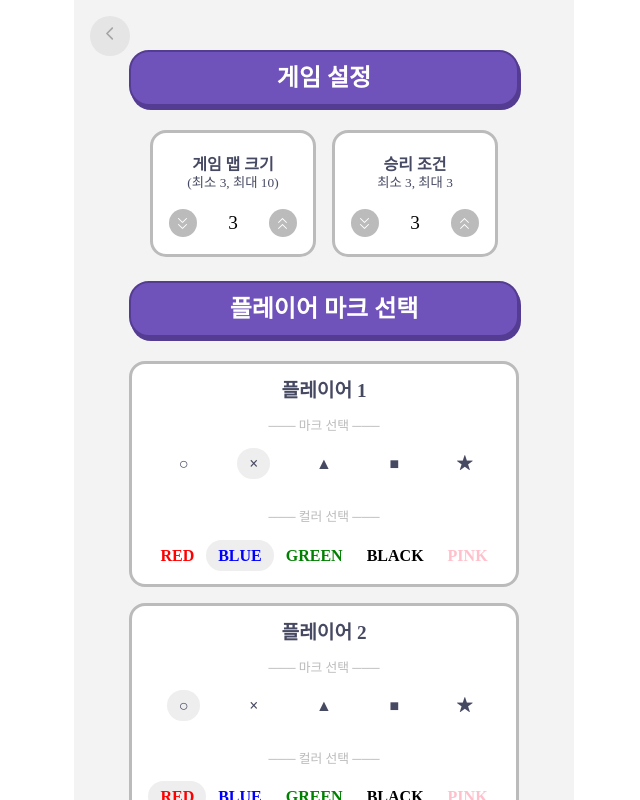
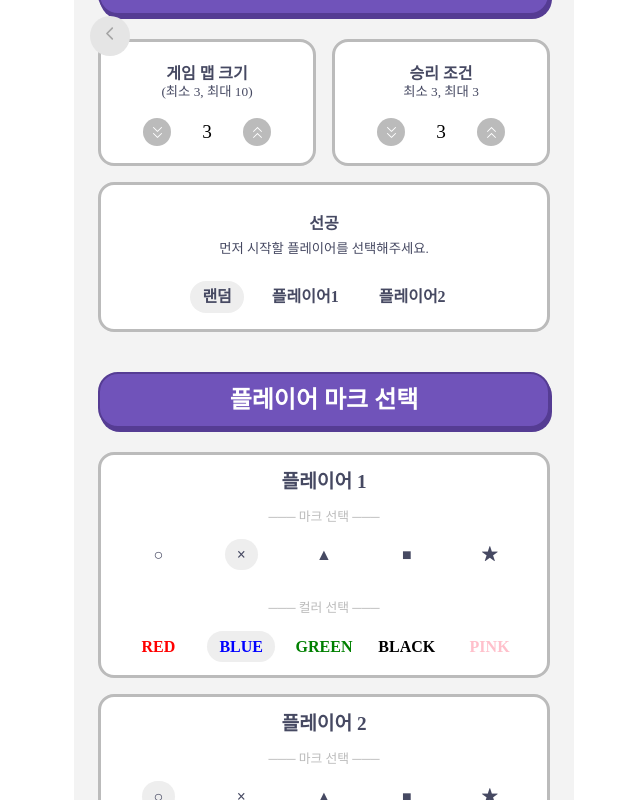
Before and after one commit to DearYuto/minigame, a React (Vite) app: page / in a window 1280 px wide. Both pictures are taken after a click on the button "게임 시작". Shown: the whole page, without its empty margins (316-956 px from the left). Built offline with nearby package versions, Linux system fonts and the light colour scheme; a web font is replaced by a local one.

Commit message:
feat: 게임 설정 선공 선택 UI 추가

```diff
--- a/src/components/gameSetting/index.tsx
+++ b/src/components/gameSetting/index.tsx
@@ -55,6 +55,21 @@ export default function GameSetting() {
           onDecrease={decreaseWinningCondition}
           onIncrease={increaseWinningCondition}
         />
+
+        <div className="game-setting__condition-controller player-selector">
+          <label>선공</label>
+          <small>먼저 시작할 플레이어를 선택해주세요.</small>
+          <div className="game-setting__controller">
+            <input defaultChecked type="radio" id={'random'} name="initiative" value={'random'} />
+            <label htmlFor={'random'}>랜덤</label>
+
+            <input type="radio" id={'player1'} name="initiative" value="플레이어1" />
+            <label htmlFor={'player1'}>플레이어1</label>
+
+            <input type="radio" id={'player2'} name="initiative" value="플레이어2" />
+            <label htmlFor={'player2'}>플레이어2</label>
+          </div>
+        </div>
       </div>
 
       <h2 className="game-setting__title">플레이어 마크 선택</h2>
```
